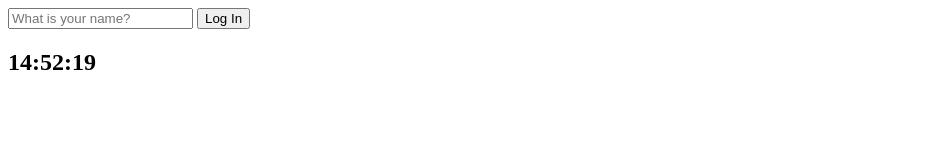
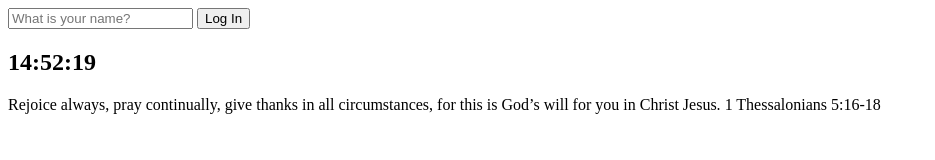
Before and after one commit to YearaChoi/momentum, a plain HTML site: page index.html in a window 1280 px wide. Shown: the whole page, without its empty margins (0-935 px from the left). Drawn offline with Linux system fonts and the light colour scheme.

Commit message:
Update quotes

```diff
--- a/index.html
+++ b/index.html
@@ -19,8 +19,13 @@
     </form>
     <h2 id="clock">00:00:00</h2>
     <h1 class="hidden" id="greeting"></h1>
+    <div id="quote">
+      <span></span>
+      <span></span>
+    </div>
 
     <script src="js/greetings.js"></script>
     <script src="js/clock.js"></script>
+    <script src="js/quotes.js"></script>
   </body>
 </html>
--- /dev/null
+++ b/js/quotes.js
@@ -0,0 +1,57 @@
+const quotes = [
+  {
+    quote: "yet I will rejoice in the Lord, I will be joyful in God my Savior.",
+    author: "Habakkuk 3:18",
+  },
+  {
+    quote: "LORD, our Lord, how majestic is your name in all the earth!",
+    author: "Psalms 8:9",
+  },
+  {
+    quote:
+      "Cast your cares on the Lord and he will sustain you,he will never let the righteous be shaken.",
+    author: "Psalms 55:22",
+  },
+  {
+    quote:
+      "But seek first his kingdom and his righteousness, and all these things will be given to you as well.",
+    author: "Matthew 6:33",
+  },
+  {
+    quote:
+      "Carry each other’s burdens, and in this way you will fulfill the law of Christ.",
+    author: "Galatians 6:2",
+  },
+  {
+    quote: "Hear, O Israel: The Lord our God is one Lord:",
+    author: "Deuteronomy 6:4",
+  },
+  {
+    quote: "Truly my soul finds rest in God, my salvation comes from him.",
+    author: "Psalm 62:1",
+  },
+  {
+    quote:
+      "My beloved spoke and said to me, Arise, my darling,my beautiful one, come with me.",
+    author: "Song of Songs 2:10",
+  },
+  {
+    quote: "Blessed are the peacemakers, for they will be called sons of God.",
+    author: "Matthew 5:9",
+  },
+  {
+    quote:
+      "Rejoice always, pray continually, give thanks in all circumstances, for this is God’s will for you in Christ Jesus.",
+    author: "1 Thessalonians 5:16-18",
+  },
+];
+
+//id가 quote인 element의 첫번째 span을 가져옴
+const quote = document.querySelector("#quote span:first-child");
+const author = document.querySelector("#quote span:last-child");
+
+// 0~1사이의 랜덤 숫자들 * array의 길이만큼 숫자를 곱함, floor로 float형식에서 Int형식으로 바꿈
+const todaysQuote = quotes[Math.floor(Math.random() * quotes.length)];
+
+quote.innerText = todaysQuote.quote;
+author.innerText = todaysQuote.author;
```
